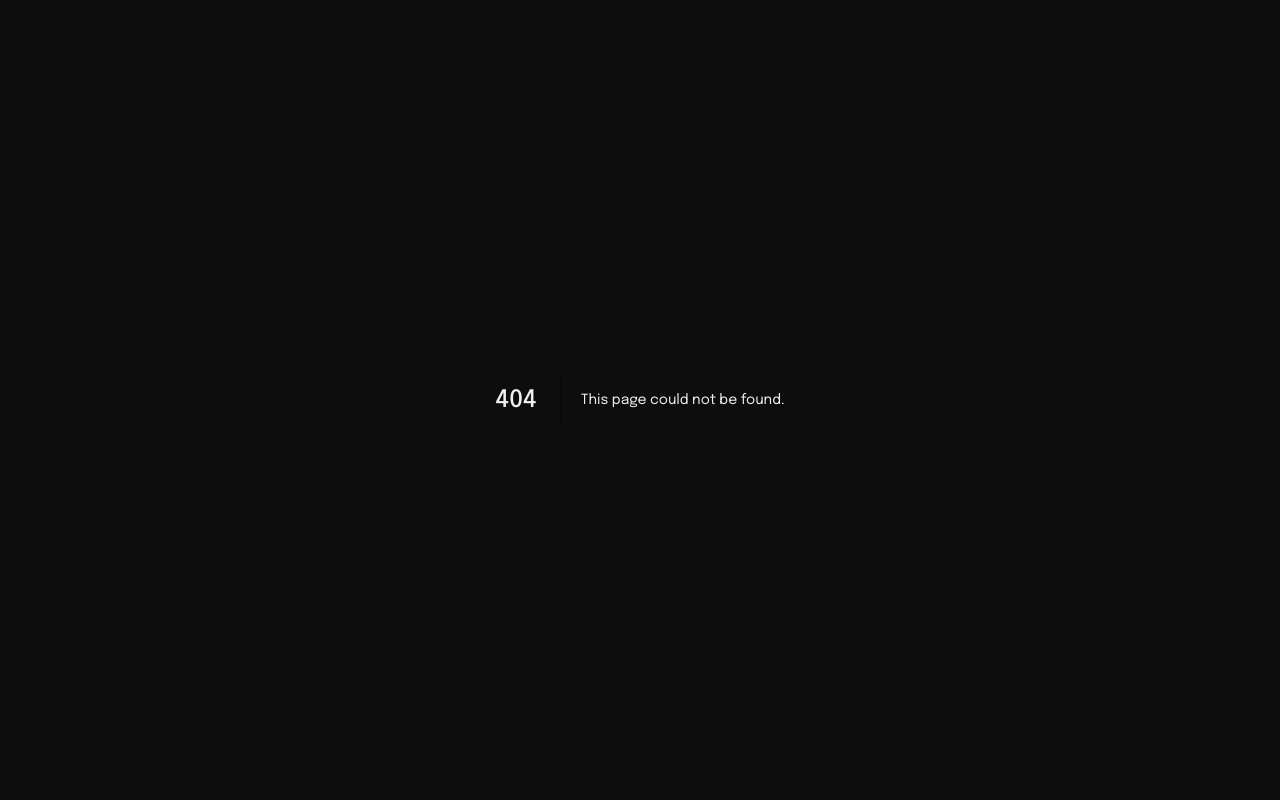
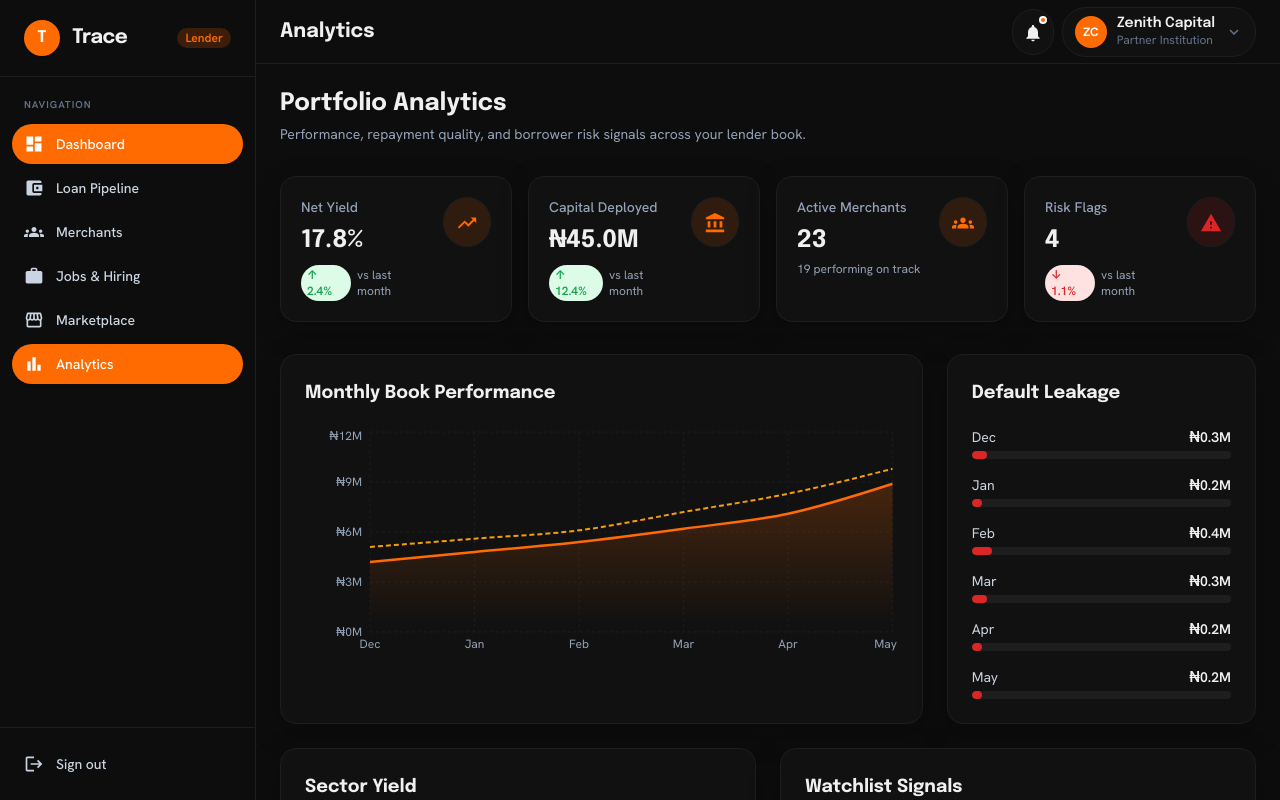
Before and after one commit to Olagold-hackxx/Trace, a Next.js app in the folder frontend/: page /lender/analytics in a window 1280 px wide. Before the commit this address had no page. Built offline with nearby package versions, Linux system fonts and the light colour scheme.

Commit message:
Adding Analyitics feature

```diff
--- /dev/null
+++ b/frontend/app/lender/analytics/page.tsx
@@ -0,0 +1,162 @@
+"use client";
+
+import { AppShell } from "@/components/layout/app-shell";
+import { MetricCard } from "@/components/common/metric-card";
+import { TrendingUp, AccountBalance, Warning, Groups } from "@mui/icons-material";
+import {
+  ResponsiveContainer,
+  AreaChart,
+  Area,
+  CartesianGrid,
+  XAxis,
+  YAxis,
+  Tooltip,
+  BarChart,
+  Bar,
+} from "recharts";
+
+const monthlyPerformance = [
+  { month: "Dec", repayments: 4.2, disbursed: 5.1, defaults: 0.3 },
+  { month: "Jan", repayments: 4.8, disbursed: 5.6, defaults: 0.2 },
+  { month: "Feb", repayments: 5.4, disbursed: 6.1, defaults: 0.4 },
+  { month: "Mar", repayments: 6.2, disbursed: 7.2, defaults: 0.3 },
+  { month: "Apr", repayments: 7.1, disbursed: 8.3, defaults: 0.2 },
+  { month: "May", repayments: 8.9, disbursed: 9.8, defaults: 0.2 },
+];
+
+const sectorPerformance = [
+  { sector: "Food", yield: 18.2, merchants: 14 },
+  { sector: "Retail", yield: 16.4, merchants: 5 },
+  { sector: "Logistics", yield: 15.1, merchants: 2 },
+  { sector: "Fashion", yield: 14.6, merchants: 1 },
+  { sector: "Services", yield: 13.8, merchants: 1 },
+];
+
+const watchlist = [
+  { name: "BabaChef Catering", signal: "Collections slowing", value: "3 days late" },
+  { name: "TechFix Lagos", signal: "Hiring demand weak", value: "3 applicants" },
+  { name: "Fashion Hub", signal: "Revenue volatility", value: "-18% MoM" },
+];
+
+export default function LenderAnalyticsPage() {
+  return (
+    <AppShell role="lender" title="Analytics">
+      <div className="p-6 max-w-7xl mx-auto">
+        <div className="mb-8">
+          <h1 className="text-2xl font-bold text-[#f0f0f0]" style={{ fontFamily: "Epilogue, sans-serif" }}>
+            Portfolio Analytics
+          </h1>
+          <p className="text-sm text-[#94a3b8] mt-1">
+            Performance, repayment quality, and borrower risk signals across your lender book.
+          </p>
+        </div>
+
+        <div className="grid grid-cols-2 lg:grid-cols-4 gap-4 mb-8">
+          <MetricCard label="Net Yield" value="17.8%" icon={TrendingUp} trend={2.4} color="#ff6b00" />
+          <MetricCard label="Capital Deployed" value="₦45.0M" icon={AccountBalance} trend={12.4} color="#ff6b00" />
+          <MetricCard label="Active Merchants" value="23" icon={Groups} sub="19 performing on track" color="#ff6b00" />
+          <MetricCard label="Risk Flags" value="4" icon={Warning} trend={-1.1} trendLabel="vs last month" color="#dc2626" />
+        </div>
+
+        <div className="grid lg:grid-cols-3 gap-6 mb-6">
+          <div
+            className="lg:col-span-2 rounded-2xl p-6"
+            style={{ backgroundColor: "#111111", border: "1px solid #1e1e1e", boxShadow: "0px 10px 30px rgba(0,0,0,0.25)" }}
+          >
+            <h2 className="text-lg font-bold text-[#f0f0f0] mb-5" style={{ fontFamily: "Epilogue, sans-serif" }}>
+              Monthly Book Performance
+            </h2>
+            <ResponsiveContainer width="100%" height={240}>
+              <AreaChart data={monthlyPerformance}>
+                <defs>
+                  <linearGradient id="repaymentsGrad" x1="0" y1="0" x2="0" y2="1">
+                    <stop offset="5%" stopColor="#ff6b00" stopOpacity={0.35} />
+                    <stop offset="95%" stopColor="#ff6b00" stopOpacity={0} />
+                  </linearGradient>
+                </defs>
+                <CartesianGrid strokeDasharray="3 3" stroke="#1e1e1e" />
+                <XAxis dataKey="month" tick={{ fill: "#94a3b8", fontSize: 12 }} axisLine={false} tickLine={false} />
+                <YAxis tick={{ fill: "#94a3b8", fontSize: 12 }} axisLine={false} tickLine={false} tickFormatter={(v) => `₦${v}M`} />
+                <Tooltip
+                  contentStyle={{ backgroundColor: "#111111", border: "1px solid #1e1e1e", borderRadius: 12, fontSize: 12, color: "#f0f0f0" }}
+                  formatter={(value: number) => `₦${value.toFixed(1)}M`}
+                />
+                <Area type="monotone" dataKey="repayments" stroke="#ff6b00" strokeWidth={2.5} fill="url(#repaymentsGrad)" />
+                <Area type="monotone" dataKey="disbursed" stroke="#f59e0b" strokeWidth={2} fill="none" strokeDasharray="5 3" />
+              </AreaChart>
+            </ResponsiveContainer>
+          </div>
+
+          <div
+            className="rounded-2xl p-6"
+            style={{ backgroundColor: "#111111", border: "1px solid #1e1e1e", boxShadow: "0px 10px 30px rgba(0,0,0,0.25)" }}
+          >
+            <h2 className="text-lg font-bold text-[#f0f0f0] mb-5" style={{ fontFamily: "Epilogue, sans-serif" }}>
+              Default Leakage
+            </h2>
+            <div className="space-y-4">
+              {monthlyPerformance.map((item) => (
+                <div key={item.month}>
+                  <div className="flex items-center justify-between mb-1 text-sm">
+                    <span className="text-[#cbd5e1]">{item.month}</span>
+                    <span className="font-semibold text-[#f0f0f0]">₦{item.defaults.toFixed(1)}M</span>
+                  </div>
+                  <div className="h-2 rounded-full overflow-hidden" style={{ backgroundColor: "#1e1e1e" }}>
+                    <div className="h-full rounded-full" style={{ width: `${item.defaults * 20}%`, backgroundColor: "#dc2626" }} />
+                  </div>
+                </div>
+              ))}
+            </div>
+          </div>
+        </div>
+
+        <div className="grid lg:grid-cols-2 gap-6">
+          <div
+            className="rounded-2xl p-6"
+            style={{ backgroundColor: "#111111", border: "1px solid #1e1e1e", boxShadow: "0px 10px 30px rgba(0,0,0,0.25)" }}
+          >
+            <h2 className="text-lg font-bold text-[#f0f0f0] mb-5" style={{ fontFamily: "Epilogue, sans-serif" }}>
+              Sector Yield
+            </h2>
+            <ResponsiveContainer width="100%" height={240}>
+              <BarChart data={sectorPerformance}>
+                <CartesianGrid strokeDasharray="3 3" stroke="#1e1e1e" />
+                <XAxis dataKey="sector" tick={{ fill: "#94a3b8", fontSize: 12 }} axisLine={false} tickLine={false} />
+                <YAxis tick={{ fill: "#94a3b8", fontSize: 12 }} axisLine={false} tickLine={false} tickFormatter={(v) => `${v}%`} />
+                <Tooltip
+                  contentStyle={{ backgroundColor: "#111111", border: "1px solid #1e1e1e", borderRadius: 12, fontSize: 12, color: "#f0f0f0" }}
+                  formatter={(value: number, name: string) => (name === "yield" ? `${value}%` : value)}
+                />
+                <Bar dataKey="yield" fill="#ff6b00" radius={[6, 6, 0, 0]} />
+              </BarChart>
+            </ResponsiveContainer>
+          </div>
+
+          <div
+            className="rounded-2xl p-6"
+            style={{ backgroundColor: "#111111", border: "1px solid #1e1e1e", boxShadow: "0px 10px 30px rgba(0,0,0,0.25)" }}
+          >
+            <h2 className="text-lg font-bold text-[#f0f0f0] mb-5" style={{ fontFamily: "Epilogue, sans-serif" }}>
+              Watchlist Signals
+            </h2>
+            <div className="space-y-3">
+              {watchlist.map((item) => (
+                <div key={item.name} className="rounded-xl p-4" style={{ backgroundColor: "#161616", border: "1px solid #1e1e1e" }}>
+                  <div className="flex items-center justify-between gap-4">
+                    <div>
+                      <p className="font-semibold text-[#f0f0f0]">{item.name}</p>
+                      <p className="text-sm text-[#94a3b8] mt-1">{item.signal}</p>
+                    </div>
+                    <span className="text-sm font-semibold px-3 py-1 rounded-full" style={{ backgroundColor: "#3b1d09", color: "#ff6b00" }}>
+                      {item.value}
+                    </span>
+                  </div>
+                </div>
+              ))}
+            </div>
+          </div>
+        </div>
+      </div>
+    </AppShell>
+  );
+}
--- a/frontend/app/lender/approvals/page.tsx
+++ b/frontend/app/lender/approvals/page.tsx
@@ -31,7 +31,7 @@ const riskStyle: Record<string, { color: string; bg: string }> = {
 
 const statusStyle: Record<string, { color: string; bg: string }> = {
   Pending: { color: "#d97706", bg: "#fef3c7" },
-  "Under Review": { color: "#2563eb", bg: "#dae2fd" },
+  "Under Review": { color: "#ff6b00", bg: "#3b1d09" },
   "Info Needed": { color: "#dc2626", bg: "#fee2e2" },
 };
 
@@ -67,7 +67,7 @@ export default function ApprovalsPage() {
         {/* Summary */}
         <div className="grid grid-cols-2 md:grid-cols-4 gap-4 mb-6">
           {[
-            { label: "Total Pending", val: filtered.length.toString(), color: "#2563eb" },
+            { label: "Total Pending", val: filtered.length.toString(), color: "#ff6b00" },
             { label: "High Risk", val: highRiskCount.toString(), color: "#dc2626" },
             { label: "Total Requested", val: `₦${(totalRequested / 1000000).toFixed(1)}M`, color: "#ff6b00" },
             { label: "Avg Score", val: Math.round(filtered.reduce((s, a) => s + a.score, 0) / filtered.length).toString(), color: "#16a34a" },
@@ -92,7 +92,7 @@ export default function ApprovalsPage() {
             {["All", "Low", "Medium", "High"].map((r) => (
               <button key={r} onClick={() => setRiskFilter(r)}
                 className="px-3 py-1.5 rounded-lg text-xs font-semibold transition-all"
-                style={riskFilter === r ? { backgroundColor: "#2563eb", color: "#fff" } : { backgroundColor: "#161616", color: "#cbd5e1", border: "1px solid #1e1e1e" }}>
+                style={riskFilter === r ? { backgroundColor: "#ff6b00", color: "#fff" } : { backgroundColor: "#161616", color: "#cbd5e1", border: "1px solid #1e1e1e" }}>
                 {r}
               </button>
             ))}
@@ -122,7 +122,7 @@ export default function ApprovalsPage() {
                     <tr key={app.id} className={`hover:bg-[#161616] transition-colors ${dec ? "opacity-60" : ""}`} style={{ borderBottom: "1px solid #1e1e1e" }}>
                       <td className="px-4 py-4">
                         <div className="flex items-center gap-3">
-                          <div className="w-8 h-8 rounded-lg flex items-center justify-center text-white text-xs font-bold" style={{ backgroundColor: "#2563eb" }}>{app.name[0]}</div>
+                          <div className="w-8 h-8 rounded-lg flex items-center justify-center text-white text-xs font-bold" style={{ backgroundColor: "#ff6b00" }}>{app.name[0]}</div>
                           <div>
                             <p className="font-semibold text-[#f0f0f0] text-xs">{app.name}</p>
                             <p className="text-xs text-[#94a3b8]">{app.owner}</p>
--- a/frontend/app/lender/jobs/page.tsx
+++ b/frontend/app/lender/jobs/page.tsx
@@ -4,7 +4,7 @@ import { AppShell } from "@/components/layout/app-shell";
 import { People, Work, CheckCircle, AccessTime, Warning, ArrowOutward } from "@mui/icons-material";
 
 const hiringSignals = [
-  { label: "Active Borrower Jobs", value: "38", color: "#2563eb" },
+  { label: "Active Borrower Jobs", value: "38", color: "#ff6b00" },
   { label: "Workers Hired", value: "112", color: "#16a34a" },
   { label: "Urgent Roles", value: "9", color: "#ff6b00" },
   { label: "At-Risk Staffing", value: "4", color: "#dc2626" },
@@ -20,7 +20,7 @@ const jobs = [
 
 const signalStyle: Record<string, { bg: string; color: string; icon: React.ElementType }> = {
   Healthy: { bg: "#dcfce7", color: "#16a34a", icon: CheckCircle },
-  "Strong demand": { bg: "#dae2fd", color: "#2563eb", icon: People },
+  "Strong demand": { bg: "#3b1d09", color: "#ff6b00", icon: People },
   "Slow fill": { bg: "#fef3c7", color: "#d97706", icon: AccessTime },
   "Weak demand": { bg: "#fee2e2", color: "#dc2626", icon: Warning },
 };
@@ -85,7 +85,7 @@ export default function LenderJobsPage() {
                     <tr key={job.id} className="hover:bg-[#161616] transition-colors" style={{ borderBottom: "1px solid #1e1e1e" }}>
                       <td className="px-5 py-4">
                         <div className="flex items-center gap-3">
-                          <div className="w-9 h-9 rounded-xl flex items-center justify-center text-white font-bold" style={{ backgroundColor: "#2563eb" }}>
+                          <div className="w-9 h-9 rounded-xl flex items-center justify-center text-white font-bold" style={{ backgroundColor: "#ff6b00" }}>
                             {job.merchant[0]}
                           </div>
                           <div>
@@ -103,8 +103,8 @@ export default function LenderJobsPage() {
                         <span
                           className="inline-flex items-center gap-1 rounded-full px-2.5 py-1 text-xs font-semibold"
                           style={{
-                            backgroundColor: job.status === "Urgent" ? "#3b1d09" : "#172554",
-                            color: job.status === "Urgent" ? "#ff6b00" : "#93c5fd",
+                            backgroundColor: job.status === "Urgent" ? "#3b1d09" : "#3b1d09",
+                            color: job.status === "Urgent" ? "#ff6b00" : "#ff6b00",
                           }}
                         >
                           <Work style={{ fontSize: 12 }} />
@@ -130,7 +130,7 @@ export default function LenderJobsPage() {
             <p className="text-sm font-semibold text-[#f0f0f0]">Hiring strength is increasingly a credit signal.</p>
             <p className="text-sm text-[#94a3b8] mt-1">Merchants filling roles quickly tend to sustain revenue continuity and repayment discipline.</p>
           </div>
-          <button className="inline-flex items-center gap-2 rounded-xl px-4 py-2.5 text-sm font-semibold text-white" style={{ backgroundColor: "#2563eb" }}>
+          <button className="inline-flex items-center gap-2 rounded-xl px-4 py-2.5 text-sm font-semibold text-white" style={{ backgroundColor: "#ff6b00" }}>
             Review borrower patterns
             <ArrowOutward style={{ fontSize: 16 }} />
           </button>
--- a/frontend/app/lender/marketplace/page.tsx
+++ b/frontend/app/lender/marketplace/page.tsx
@@ -14,7 +14,7 @@ const jobs = [
 ];
 
 const statusColor: Record<string, { bg: string; color: string }> = {
-  "Balanced demand": { bg: "#172554", color: "#93c5fd" },
+  "Balanced demand": { bg: "#3b1d09", color: "#ff6b00" },
   "High demand": { bg: "#dcfce7", color: "#16a34a" },
   "Low demand": { bg: "#3b1d09", color: "#ff6b00" },
   "Specialized demand": { bg: "#ede9fe", color: "#7c3aed" },
@@ -96,7 +96,7 @@ export default function LenderMarketplacePage() {
                     <p className="text-xs uppercase tracking-[0.18em] text-[#64748b] mb-1">Compensation</p>
                     <p className="text-xl font-bold text-[#f0f0f0]" style={{ fontFamily: "Epilogue, sans-serif" }}>{job.pay}</p>
                   </div>
-                  <button className="rounded-xl px-4 py-2.5 text-sm font-semibold text-white" style={{ backgroundColor: "#2563eb" }}>
+                  <button className="rounded-xl px-4 py-2.5 text-sm font-semibold text-white" style={{ backgroundColor: "#ff6b00" }}>
                     View signal
                   </button>
                 </div>
--- a/frontend/app/lender/merchants/[merchantId]/page.tsx
+++ b/frontend/app/lender/merchants/[merchantId]/page.tsx
@@ -54,7 +54,7 @@ const scoreFactors = [
   { label: "Revenue Consistency", score: 74, weight: "25%", color: "#ff6b00" },
   { label: "Business Longevity", score: 68, weight: "20%", color: "#ff6b00" },
   { label: "Employment Record", score: 55, weight: "10%", color: "#7c3aed" },
-  { label: "Lender Trust", score: 82, weight: "10%", color: "#2563eb" },
+  { label: "Lender Trust", score: 82, weight: "10%", color: "#ff6b00" },
 ];
 
 const revenueHistory = [
@@ -161,7 +161,7 @@ export default function MerchantCreditFilePage() {
             <div className="text-center p-4 rounded-xl" style={{ backgroundColor: "#161616", border: "1px solid #1e1e1e" }}>
               <p className="text-xs text-[#94a3b8] mb-1">Avg Monthly</p>
               <p className="text-2xl font-bold text-[#f0f0f0]" style={{ fontFamily: "Epilogue, sans-serif" }}>₦547K</p>
-              <Badge label="Revenue" color="#2563eb" bg="#dae2fd" />
+              <Badge label="Revenue" color="#ff6b00" bg="#3b1d09" />
             </div>
           </div>
         </div>
@@ -212,7 +212,7 @@ export default function MerchantCreditFilePage() {
                     contentStyle={{ backgroundColor: "#fff", border: "1px solid #1e1e1e", borderRadius: 12, fontSize: 12 }}
                     labelStyle={{ color: "#f0f0f0", fontWeight: 600 }}
                   />
-                  <Line type="monotone" dataKey="score" stroke="#2563eb" strokeWidth={2.5} dot={{ fill: "#2563eb", r: 4 }} />
+                  <Line type="monotone" dataKey="score" stroke="#ff6b00" strokeWidth={2.5} dot={{ fill: "#ff6b00", r: 4 }} />
                 </LineChart>
               </ResponsiveContainer>
             </div>
@@ -258,8 +258,8 @@ export default function MerchantCreditFilePage() {
                         <td className="py-3 pr-4">
                           <Badge
                             label={loan.status}
-                            color={loan.status === "Repaid" ? "#16a34a" : "#2563eb"}
-                            bg={loan.status === "Repaid" ? "#dcfce7" : "#dae2fd"}
+                            color={loan.status === "Repaid" ? "#16a34a" : "#ff6b00"}
+                            bg={loan.status === "Repaid" ? "#dcfce7" : "#3b1d09"}
                           />
                         </td>
                         <td className="py-3 text-[#94a3b8]">{loan.date}</td>
--- a/frontend/components/layout/app-header.tsx
+++ b/frontend/components/layout/app-header.tsx
@@ -10,7 +10,7 @@ interface AppHeaderProps {
 export function AppHeader({ role = "user", title }: AppHeaderProps) {
   const user =
     role === "lender"
-      ? { name: "Zenith Capital", sub: "Partner Institution", initials: "ZC", color: "#2563eb" }
+      ? { name: "Zenith Capital", sub: "Partner Institution", initials: "ZC", color: "#ff6b00" }
       : { name: "Amaka Okonkwo", sub: "Business Account", initials: "AO", color: "#ff6b00" };
   const borderColor = "#1e1e1e";
   const surfaceColor = "#111111";
--- a/frontend/components/layout/sidebar.tsx
+++ b/frontend/components/layout/sidebar.tsx
@@ -9,7 +9,6 @@ import {
   TrendingUp,
   Work,
   Storefront,
-  Settings,
   Logout,
   AccountBalanceWallet,
   Groups,
@@ -34,15 +33,14 @@ const lenderNav = [
   { label: "Merchants", href: "/lender/traders", icon: Groups },
   { label: "Jobs & Hiring", href: "/lender/jobs", icon: Work },
   { label: "Marketplace", href: "/lender/marketplace", icon: Storefront },
-  { label: "Analytics", href: "/lender/settings", icon: BarChart },
-  { label: "Settings", href: "/lender/settings", icon: Settings },
+  { label: "Analytics", href: "/lender/analytics", icon: BarChart },
 ];
 
 export function Sidebar({ role = "user" }: SidebarProps) {
   const pathname = usePathname();
   const nav = role === "lender" ? lenderNav : userNav;
-  const accentColor = role === "lender" ? "#2563eb" : "#ff6b00";
-  const accentSoft = role === "lender" ? "#172554" : "#3b1d09";
+  const accentColor = role === "lender" ? "#ff6b00" : "#ff6b00";
+  const accentSoft = role === "lender" ? "#3b1d09" : "#3b1d09";
 
   return (
     <aside
@@ -68,7 +66,7 @@ export function Sidebar({ role = "user" }: SidebarProps) {
         {role === "lender" && (
           <span
             className="ml-auto text-xs font-semibold px-2 py-0.5 rounded-full"
-            style={{ backgroundColor: "#172554", color: "#93c5fd" }}
+            style={{ backgroundColor: "#3b1d09", color: "#ff6b00" }}
           >
             Lender
           </span>
@@ -82,7 +80,7 @@ export function Sidebar({ role = "user" }: SidebarProps) {
           const Icon = item.icon;
           const isActive =
             pathname === item.href ||
-            (item.href.length > 1 && pathname.startsWith(item.href));
+            (item.href.length > 1 && pathname.startsWith(`${item.href}/`));
           return (
             <Link
               key={item.href + item.label}
```
Also changed, not shown: frontend/app/lender/page.tsx (+11 -11 lines), frontend/app/lender/settings/page.tsx (+17 -17 lines), frontend/app/lender/traders/page.tsx (+6 -6 lines), 1 other file (tests, documents, lock files or other folders).
